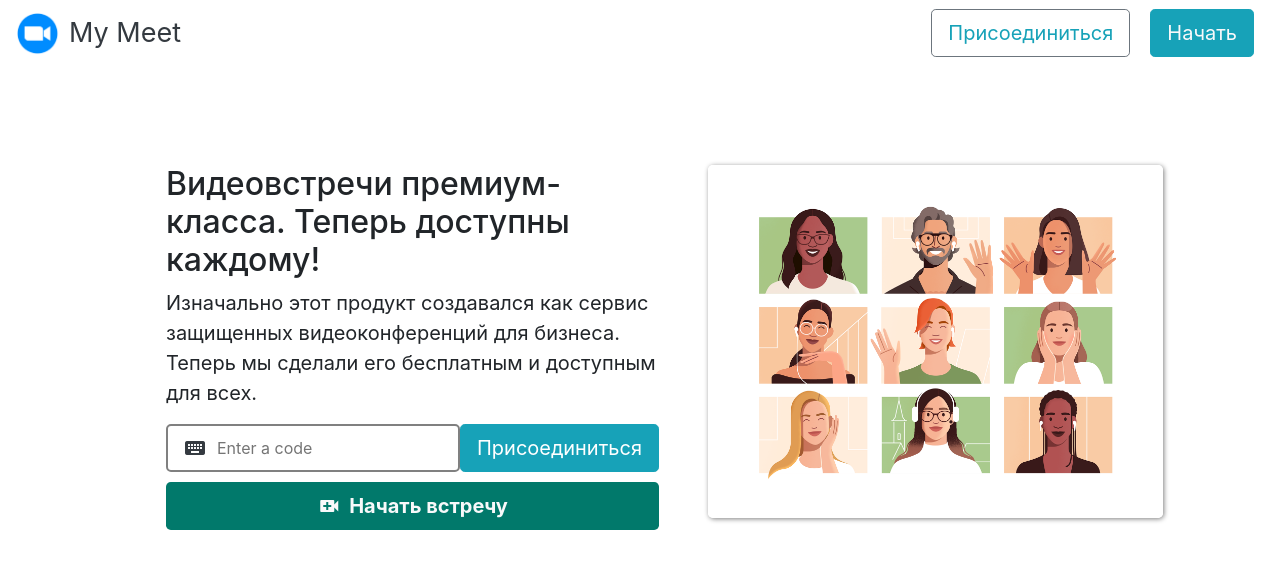
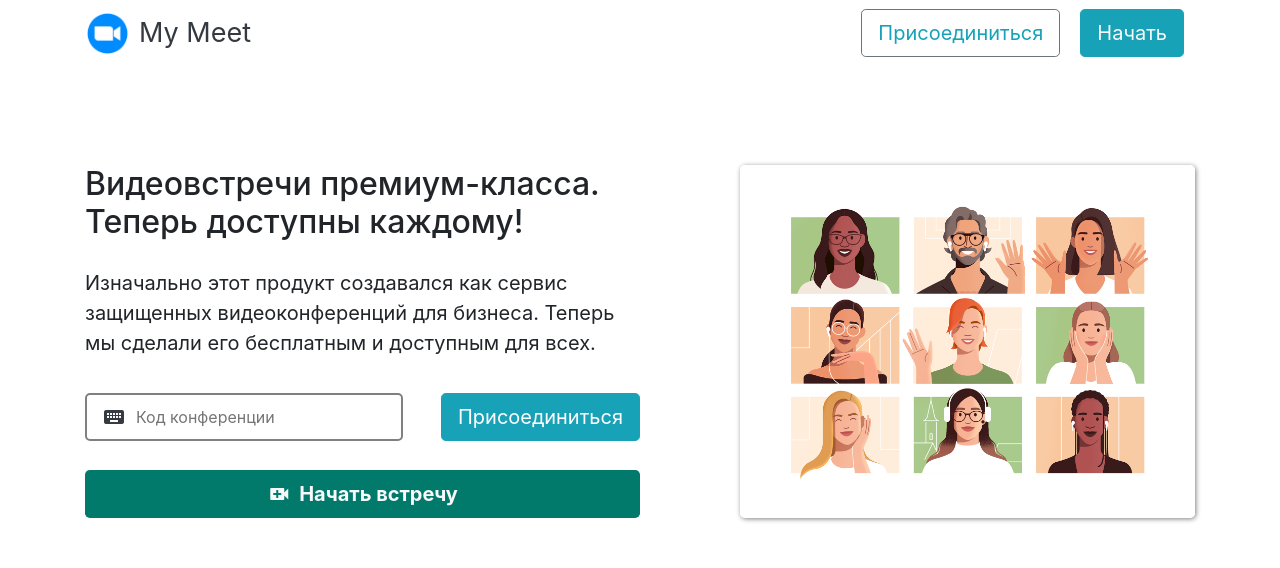
Before and after one commit to kanishev/video-chat-app, a website: page index.html in a window 1280 px wide. Drawn offline with Linux system fonts and the light colour scheme.

Commit message:
update styles and scripts

```diff
--- a/index.html
+++ b/index.html
@@ -13,7 +13,7 @@
     <link rel="stylesheet" href="/public/assets/css/style.css" />
   </head>
   <body>
-    <nav class="navbar">
+    <nav class="container navbar">
       <div class="navbar-icon d-flex align-items-center">
         <img src="/public/assets/images/logo.png" class="logo" alt="logo" />
 
@@ -48,7 +48,7 @@
       <div class="container-xl">
         <div class="jumbotron h-100 d-flex justify-content-between">
           <div
-            class="container w-50 d-flex flex-column justify-content-between"
+            class=" mx-0 w-50 d-flex flex-column justify-content-between"
           >
             <h1 class="jumbotron-title">
               Видеовстречи премиум-класса. Теперь доступны каждому!
@@ -67,7 +67,7 @@
                   <span class="material-icons mr-2">keyboard</span>
                   <input
                     type="text"
-                    placeholder="Enter a code"
+                    placeholder="Код конференции"
                     style="border: none"
                     class="join-input"
                   />
--- a/public/assets/css/style.css
+++ b/public/assets/css/style.css
@@ -15,6 +15,7 @@ video {
 
 .jumbotron {
   background-color: #ffffff;
+  padding: 0;
   padding-top: 50px;
 }
 
@@ -179,6 +180,7 @@ li.nav-item {
 @media (max-width: 991.98px) {
   .jumbotron {
     flex-direction: column-reverse;
+    align-items: center;
   }
 
   .jumbotron-title {
```
Also changed, not shown: meeting.html (+1 -1 lines), public/assets/js/meeting.js (+9 -7 lines).
